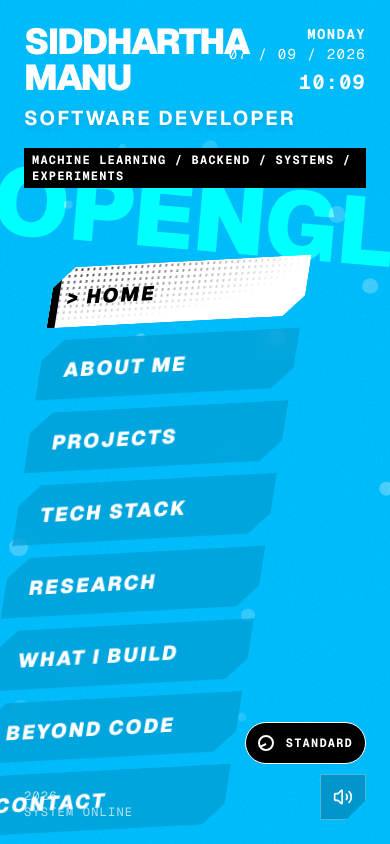
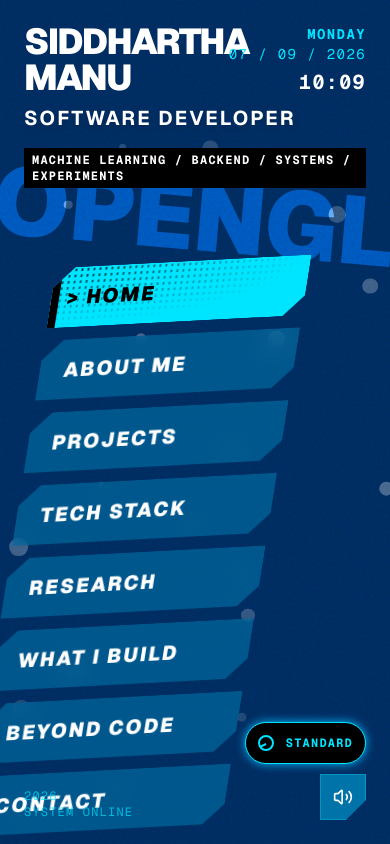
Before and after one commit to Phenesin/Portfolio, a Next.js app: page / in a window 390 px wide. Shown: the top 844 px of the page. Built offline with nearby package versions, Linux system fonts and the light colour scheme.

Commit message:
Fix contrast, layout block arrangement, BackButton, mobile responsiveness

```diff
--- a/src/app/globals.css
+++ b/src/app/globals.css
@@ -13,15 +13,15 @@
 }
 
 :root {
-  /* Default P3R Light/Water Theme */
-  --theme-blue-dark: #00b8fa;
-  --theme-blue: #0096cc;
-  --theme-cyan: #ffffff;
-  --theme-yellow: #ffea00;
+  /* Default P3R Light/Water Theme - High Contrast */
+  --theme-blue-dark: #002b5e; /* Deep Navy for high contrast panels */
+  --theme-blue: #0073a8;      /* Mid-tone ocean blue */
+  --theme-cyan: #00e5ff;      /* Bright neon cyan accent */
+  --theme-yellow: #ffea00;    /* P3R Yellow */
   --theme-black: #000000;
   --theme-white: #ffffff;
 
-  --background: var(--theme-blue-dark);
+  --background: #00a2e8; /* Vibrant P3R Water background */
   --foreground: var(--theme-black);
 }
 
--- a/src/app/projects/[id]/page.tsx
+++ b/src/app/projects/[id]/page.tsx
@@ -1,6 +1,6 @@
 import { projects } from "@/data/projects";
 import { AnimatedText } from "@/components/AnimatedText";
-import Link from "next/link";
+import { BackButton } from "@/components/BackButton";
 import { notFound } from "next/navigation";
 
 export function generateStaticParams() {
@@ -20,9 +20,7 @@ export default async function ProjectDetail({ params }: { params: Promise<{ id:
   return (
     <div className="h-full flex flex-col pt-12">
       <div className="flex items-center gap-4 mb-4">
-        <Link href="/projects" className="text-p3-yellow hover:text-p3-cyan font-mono text-sm tracking-widest uppercase">
-          &lt; BACK TO PROJECTS
-        </Link>
+        <BackButton />
       </div>
 
       <div className="flex items-baseline gap-4 border-b-4 border-p3-cyan pb-2 mb-8">
--- /dev/null
+++ b/src/components/BackButton.tsx
@@ -0,0 +1,24 @@
+"use client";
+
+import { useRouter } from "next/navigation";
+import { useAudio } from "@/components/AudioManager";
+
+export function BackButton() {
+  const router = useRouter();
+  const { playClick } = useAudio();
+
+  const handleBack = (e: React.MouseEvent) => {
+    e.preventDefault();
+    playClick();
+    router.back();
+  };
+
+  return (
+    <button
+      onClick={handleBack}
+      className="text-p3-yellow hover:text-p3-cyan font-mono text-sm tracking-widest uppercase cursor-pointer"
+    >
+      &lt; BACK TO PROJECTS
+    </button>
+  );
+}
--- a/src/components/sections/AboutSection.tsx
+++ b/src/components/sections/AboutSection.tsx
@@ -24,7 +24,7 @@ export default function About({ profile }: { profile: Profile }) {
           <h4 className="text-sm font-mono text-p3-yellow tracking-widest uppercase mb-4">
             CURRENTLY INTERESTED IN
           </h4>
-          <ul className="grid grid-cols-2 gap-3">
+          <ul className="grid grid-cols-1 md:grid-cols-2 gap-3">
             {profile.about.interests.map((interest, index) => (
               <li key={index} className="flex items-center text-p3-white">
                 <span className="w-2 h-2 bg-p3-cyan inline-block mr-3 rotate-45" />
--- a/src/components/sections/ResearchSection.tsx
+++ b/src/components/sections/ResearchSection.tsx
@@ -28,14 +28,17 @@ export default function Research({ research }: { research: ResearchType }) {
             {research.description}
           </p>
 
-          <div className="grid grid-cols-3 gap-2 max-w-xl mb-8">
+          <div className="flex flex-col md:flex-row items-center gap-2 md:gap-4 max-w-3xl mb-8 w-full">
             {research.flow.map((step, i) => (
-              <div key={i} className="flex flex-col items-center justify-center">
-                <div className="bg-p3-blue border border-p3-cyan/50 text-p3-cyan text-center p-3 text-xs md:text-sm font-bold tracking-widest uppercase w-full">
+              <div key={i} className="flex flex-col md:flex-row items-center flex-1 w-full gap-2 md:gap-4">
+                <div className="bg-p3-blue border border-p3-cyan/50 text-p3-cyan text-center p-3 text-xs md:text-sm font-bold tracking-widest uppercase w-full clip-slanted shadow-[0_0_10px_rgba(0,184,250,0.1)]">
                   {step}
                 </div>
                 {i < research.flow.length - 1 && (
-                  <div className="text-p3-yellow mt-2">↓</div>
+                  <div className="text-p3-yellow text-xl flex-shrink-0 font-black drop-shadow-[0_0_5px_var(--theme-yellow)]">
+                    <span className="md:hidden">↓</span>
+                    <span className="hidden md:inline">→</span>
+                  </div>
                 )}
               </div>
             ))}
```
